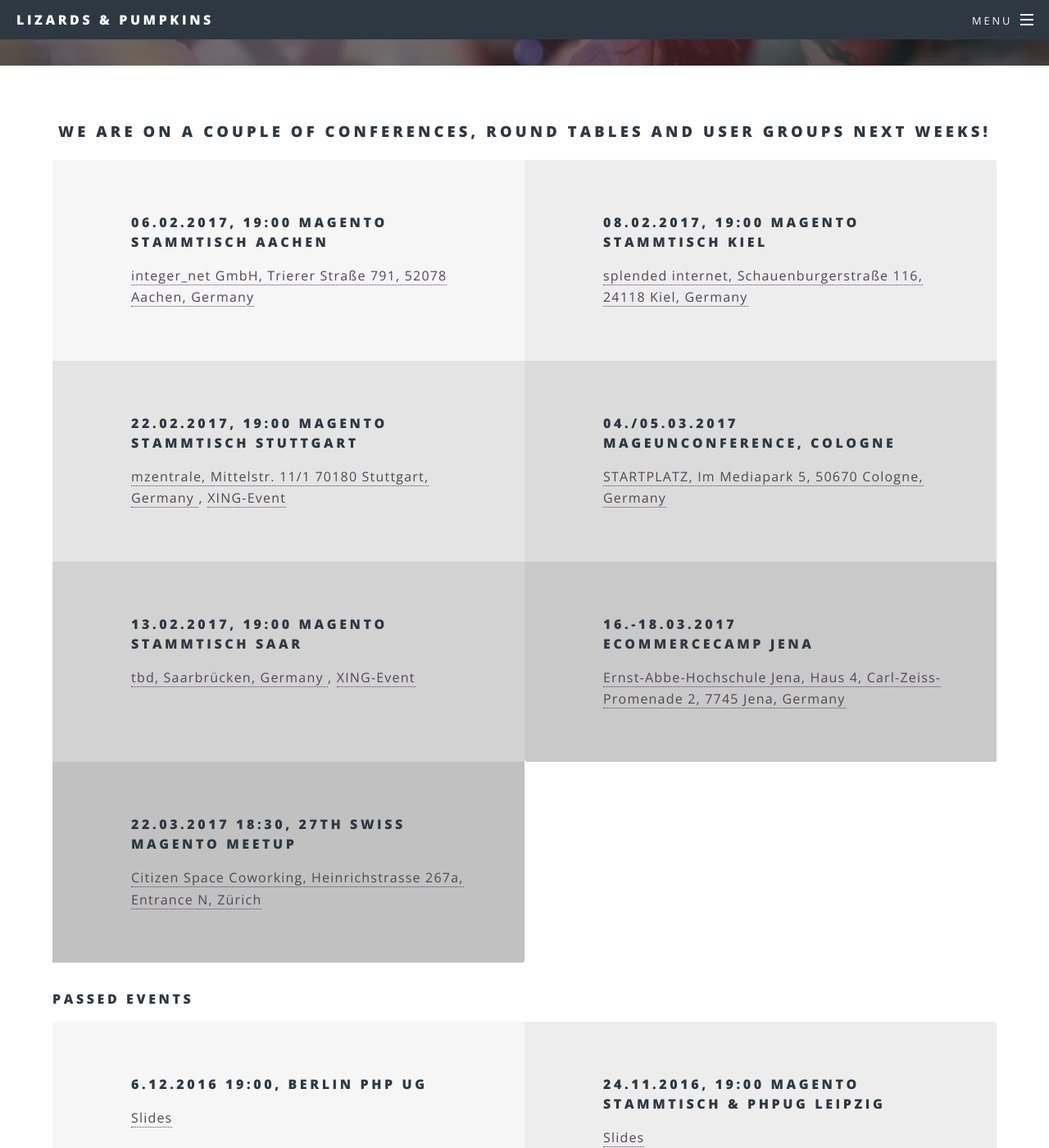
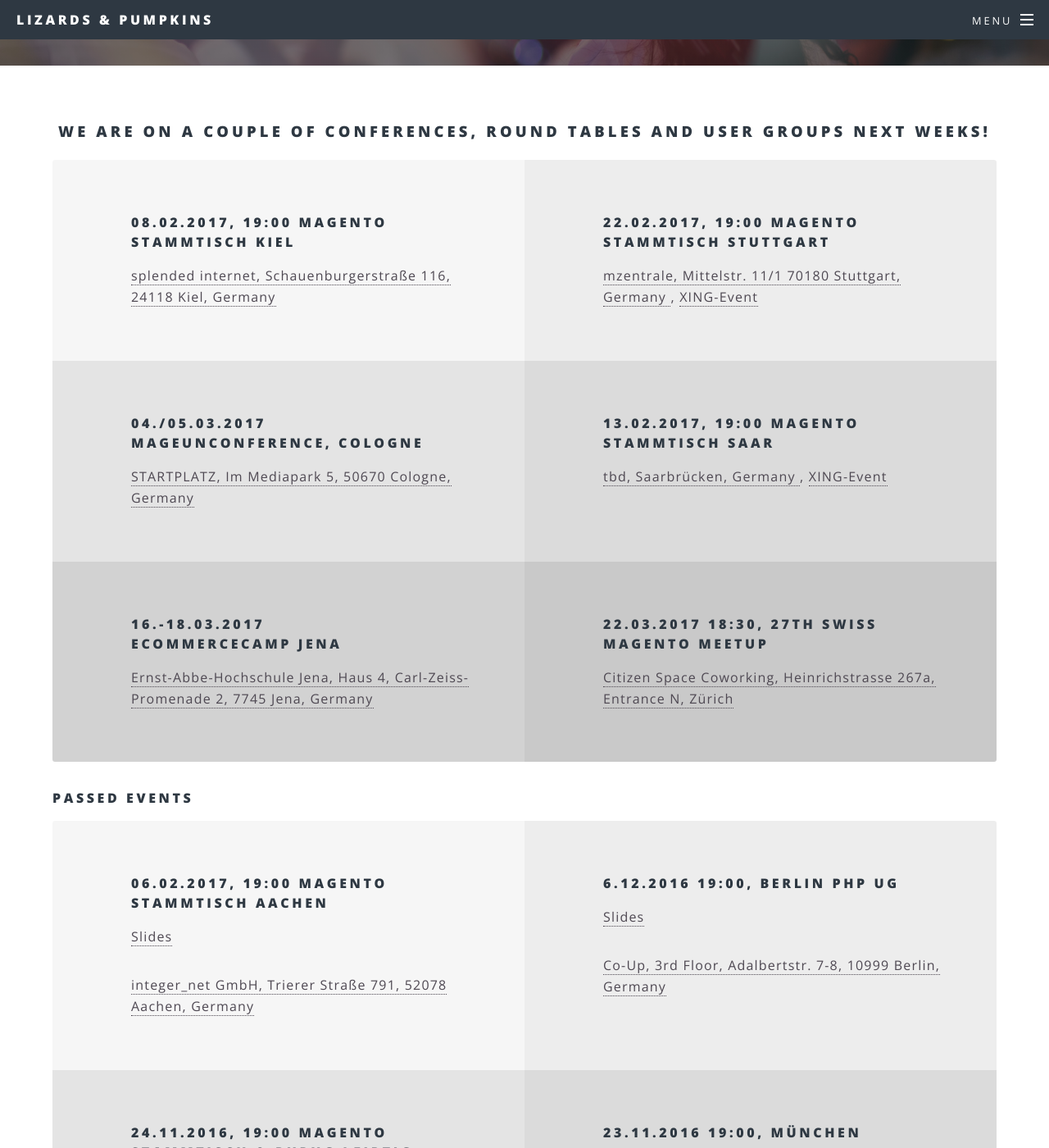
Before and after one commit to lizards-and-pumpkins/lizards-and-pumpkins.github.io, a Jekyll site: the page built from events.html, in a window 1280 px wide and 1400 px high, scrolled down 313 px. Shown: the whole window at 82% size. Built offline with Jekyll 4.4.1, drawn with Linux system fonts in a browser that asks for light colours.

Commit message:
Issue #14: Move Aachen to past events

```diff
--- a/events.html
+++ b/events.html
@@ -6,14 +6,6 @@ subtitle: Want to hear more? Meet us!
 <h3 align="center">We are on a couple of conferences, round tables and user groups next weeks!</h3>
 
 <ul class="features events">
-    <li>
-        <h4 id="aachen">06.02.2017, 19:00 Magento Stammtisch Aachen</h4>
-        <p>
-            <a href="https://www.xing.com/events/27-magento-stammtisch-aachen-1759162">
-                integer_net GmbH, Trierer Straße 791, 52078 Aachen, Germany
-            </a>
-        </p>
-    </li>
     <li>
         <h4 id="kiel">08.02.2017, 19:00 Magento Stammtisch Kiel</h4>
         <p>
@@ -69,6 +61,15 @@ subtitle: Want to hear more? Meet us!
 <h4>Passed events</h4>
 <ul class="features events">
     <li>
+        <h4 id="aachen">06.02.2017, 19:00 Magento Stammtisch Aachen</h4>
+        <p><a href="/talks/2017-02-07-rtaachen-Introduction.pdf">Slides</a></p>
+        <p>
+            <a href="https://www.xing.com/events/27-magento-stammtisch-aachen-1759162">
+                integer_net GmbH, Trierer Straße 791, 52078 Aachen, Germany
+            </a>
+        </p>
+    </li>
+    <li>
         <h4>6.12.2016 19:00, Berlin PHP UG</h4>
         <p><a href="/talks/2016-12-06-bephpug-Introduction.pdf">Slides</a></p>
         <p><a href="http://www.bephpug.de/">Co-Up, 3rd Floor, Adalbertstr. 7-8, 10999 Berlin, Germany</a></p>
```
Also changed, not shown: 1 other file.
